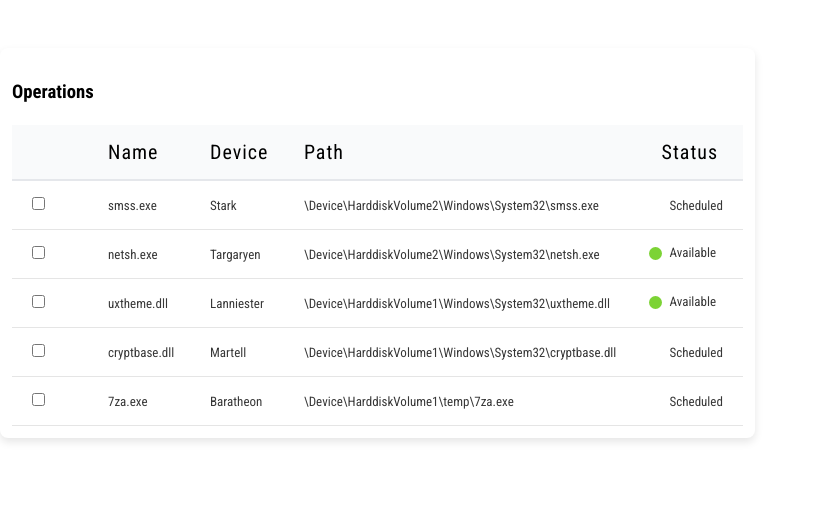
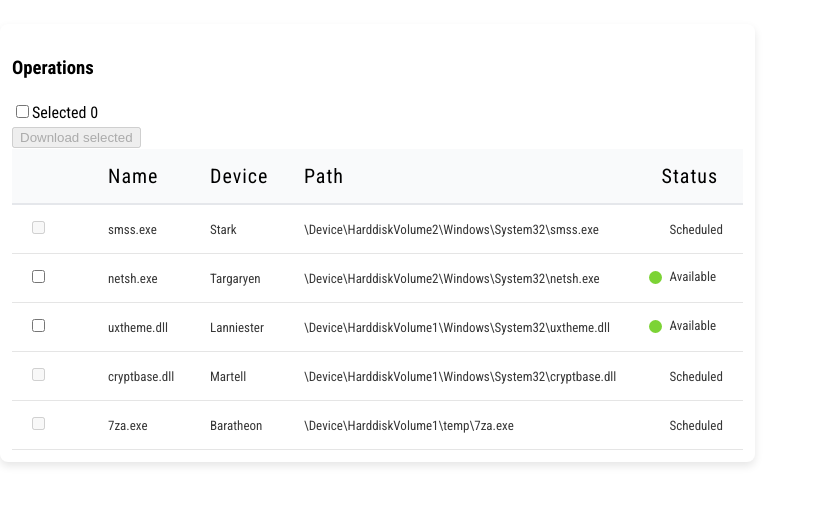
Before and after one commit to bogdand43/data-table-exercise, a React (Vite) app: page / in a window 1280 px wide. Shown: the part 157-662 px from the top of the page, without its empty margins (0-814 px from the left). Built offline with nearby package versions, Linux system fonts and the light colour scheme; a web font is replaced by a local one.

Commit message:
added Actionbar logic with checkbox selectAll

```diff
--- a/src/components/DataTable/DataTable.tsx
+++ b/src/components/DataTable/DataTable.tsx
@@ -1,9 +1,9 @@
 import type { Operation } from '../../types';
 import type { DataTableProps } from './DataTable.types';
-import React from 'react';
-
+import React, { useCallback, useMemo, useState } from 'react';
 import { mockData } from '../../data/mock';
-
+import { CHECKBOX_STATE } from '../../utils/constants';
+import Checkbox from '../Checkbox/Checkbox';
 import TableHeader from '../TableHeader/TableHeader';
 import TableRow from '../TableRow/TableRow';
 import styles from './DataTable.module.scss';
@@ -13,17 +13,62 @@ const DataTable: React.FC<DataTableProps> = ({
   title = 'Operations',
   className = '',
 }) => {
-  const getColumnNames = (data: Operation[]): string[] => {
-    if (data.length === 0)
-      return [];
-    return Object.keys(data[0]);
-  };
+  const [selectedRows, setSelectedRows] = useState<string[]>([]);
+  const columnNames = Object.keys(data[0] || {});
 
-  const columnNames = getColumnNames(data);
+  // Only those that have a status of "available" are currently able to be downloaded.
+  const availableRows = useMemo(() => data.filter((item: Operation) => item?.status === 'available'), [data]);
+  const availableRowCount = availableRows.length;
+
+  const availableOperations = useMemo(
+    () => availableRows.map((item: Operation) => item.name),
+    [availableRows],
+  );
+
+  const selectAllState = useMemo(() => {
+    const selectedAvailableCount = selectedRows.filter(rowName => availableOperations.includes(rowName)).length;
+    if (selectedAvailableCount === 0)
+      return CHECKBOX_STATE.UNCHECKED;
+    if (selectedAvailableCount === availableRowCount)
+      return CHECKBOX_STATE.CHECKED;
+    return CHECKBOX_STATE.INDETERMINATE;
+  }, [selectedRows, availableOperations, availableRowCount]);
+
+  const handleSelectAll = useCallback(() => {
+    if (selectAllState === CHECKBOX_STATE.CHECKED) {
+      setSelectedRows([]);
+    }
+    else {
+      setSelectedRows(availableRows.map(row => row.name));
+    }
+  }, [availableOperations, selectAllState]);
+
+  const selectedCount = selectedRows.length;
+  const hasSelection = selectedCount > 0;
 
   return (
     <div className={`${styles.DataTableContainer} ${className}`}>
       <h3>{title}</h3>
+      <div className="DataTableActionBar">
+        <div>
+          <Checkbox
+            checked={selectAllState === 'checked'}
+            indeterminate={selectAllState === 'indeterminate'}
+            onChange={handleSelectAll}
+          />
+          Selected
+          {' '}
+          {selectedCount}
+        </div>
+        <div>
+          <button
+            className="DownloadButton"
+            disabled={!hasSelection}
+          >
+            Download selected
+          </button>
+        </div>
+      </div>
       <table className={styles.DataTable}>
         <TableHeader columnNames={columnNames} />
         <tbody>
@@ -31,7 +76,10 @@ const DataTable: React.FC<DataTableProps> = ({
             <TableRow
               key={`operation-${operation.name}-${idx}`}
               row={operation}
+              isSelected={selectedRows.includes(operation.name)}
+              isSelectable={availableOperations.includes(operation.name)}
               columnNames={columnNames}
+              onSelectionChange={() => {}}
             />
           ))}
         </tbody>
--- a/src/components/TableRow/TableRow.tsx
+++ b/src/components/TableRow/TableRow.tsx
@@ -5,17 +5,17 @@ import Checkbox from '../Checkbox/Checkbox';
 import StatusIndicator from '../StatusIndicator/StatusIndicator';
 import styles from './TableRow.module.scss';
 
-const TableRow: React.FC<TableRowProps> = ({ row, columnNames }) => {
+const TableRow: React.FC<TableRowProps> = ({ row, columnNames, isSelected, isSelectable, onSelectionChange }) => {
   const handleCheckboxChange = (checked: boolean) => {
-    console.log('Checkbox changed for row:', row.name, 'Checked:', checked);
+    onSelectionChange(row.id, checked);
   };
   return (
     <tr className={styles.TableRow}>
       <td className={styles.CheckboxCell}>
         <Checkbox
-          checked={false}
+          checked={isSelected}
           onChange={handleCheckboxChange}
-          disabled={false}
+          disabled={!isSelectable}
         />
       </td>
       {columnNames.map((columnName: string) => {
--- a/src/components/TableRow/TableRow.types.ts
+++ b/src/components/TableRow/TableRow.types.ts
@@ -1,5 +1,7 @@
-
 export interface TableRowProps {
   row: Record<string, any>;
   columnNames: string[];
+  isSelected: boolean;
+  isSelectable: boolean;
+  onSelectionChange: (id: string, selected: boolean) => void;
 }
--- a/src/index.css
+++ b/src/index.css
@@ -38,25 +38,6 @@ h1 {
   line-height: 1.1;
 }
 
-button {
-  border-radius: 8px;
-  border: 1px solid transparent;
-  padding: 0.6em 1.2em;
-  font-size: 1em;
-  font-weight: 500;
-  font-family: inherit;
-  background-color: #1a1a1a;
-  cursor: pointer;
-  transition: border-color 0.25s;
-}
-button:hover {
-  border-color: #646cff;
-}
-button:focus,
-button:focus-visible {
-  outline: 4px auto -webkit-focus-ring-color;
-}
-
 // @media (prefers-color-scheme: light) {
 //   :root {
 //     color: #213547;
--- /dev/null
+++ b/src/utils/constants.ts
@@ -0,0 +1,7 @@
+const CHECKBOX_STATE = {
+  CHECKED: 'checked',
+  UNCHECKED: 'unchecked',
+  INDETERMINATE: 'indeterminate',
+} as const;
+
+export { CHECKBOX_STATE };
```
Also changed, not shown: src/components/Checkbox/Checkbox.module.scss (+5 -5 lines).
